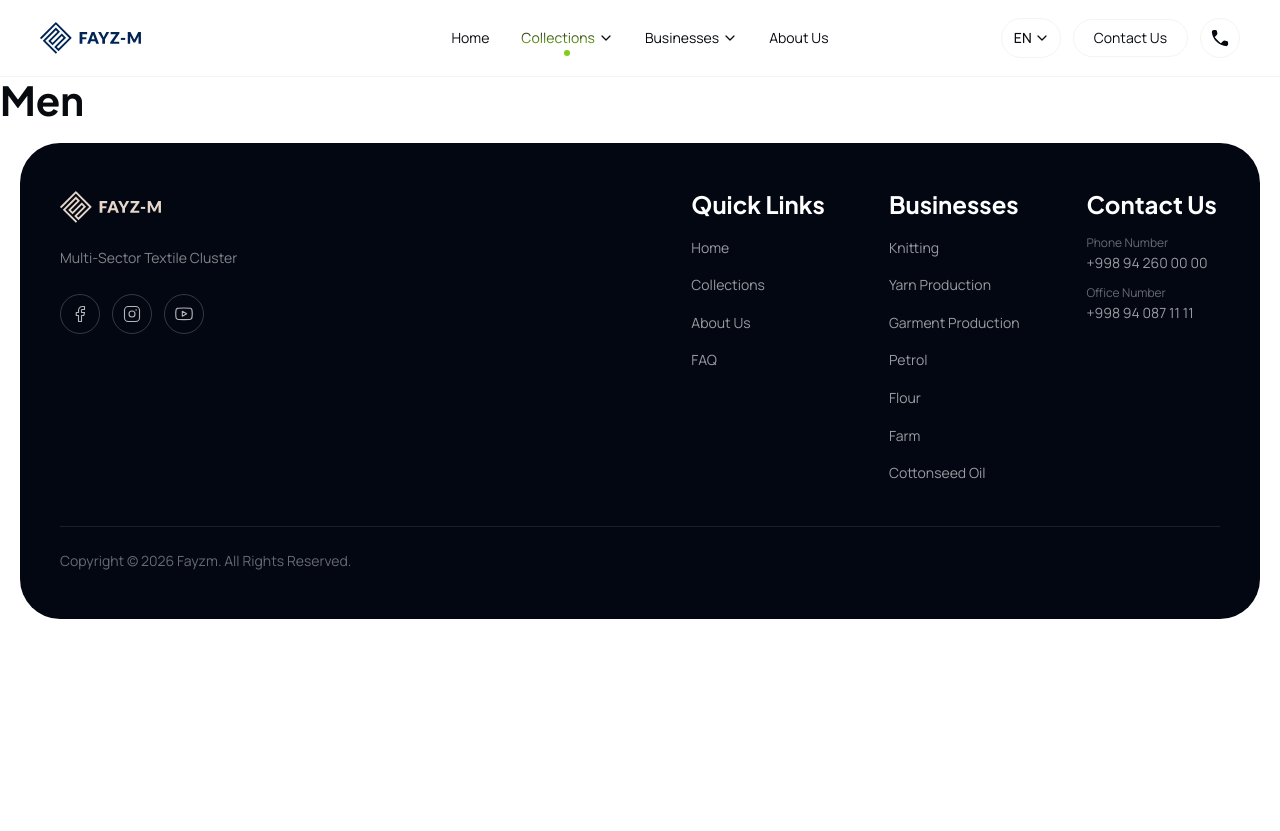
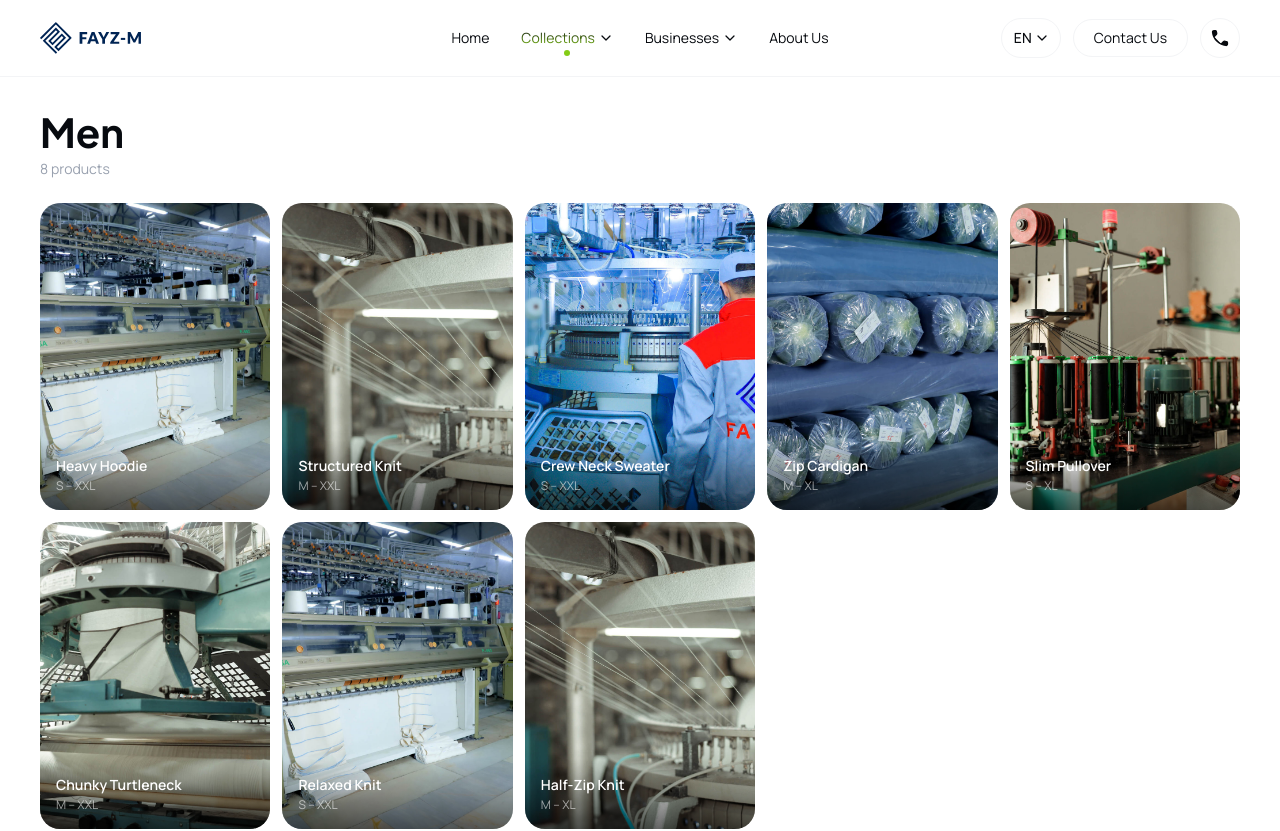
Before and after one commit to shah1690/fayzm, a Next.js app: page /en/collections/men in a window 1280 px wide. Shown: the top 831 px of the page. Before the commit the page ends 800 px from the top, so only its background shows below. Built offline with nearby package versions, Linux system fonts and the light colour scheme.

Commit message:
feat(collections): add product gallery with hover green gradient + arrow
Cards show name/size by default; on hover a lime gradient overlay
and diagonal arrow icon animate in to signal navigation.

```diff
--- a/features/collections/men-page-view.tsx
+++ b/features/collections/men-page-view.tsx
@@ -1,9 +1,82 @@
-import { PageShell } from "@/components/layout/page-shell";
 import { pageMetadata } from "@/content/page-metadata";
 import type { Locale } from "@/shared/i18n/translations";
+import { ProductGallery } from "./product-gallery";
+
+const menProducts = [
+  {
+    id: "m1",
+    name: "Heavy Hoodie",
+    size: "S – XXL",
+    image: "/images/k3.jpg",
+    href: "/contact",
+  },
+  {
+    id: "m2",
+    name: "Structured Knit",
+    size: "M – XXL",
+    image: "/images/k1.jpg",
+    href: "/contact",
+  },
+  {
+    id: "m3",
+    name: "Crew Neck Sweater",
+    size: "S – XXL",
+    image: "/images/k5.jpg",
+    href: "/contact",
+  },
+  {
+    id: "m4",
+    name: "Zip Cardigan",
+    size: "M – XL",
+    image: "/images/k6.jpg",
+    href: "/contact",
+  },
+  {
+    id: "m5",
+    name: "Slim Pullover",
+    size: "S – XL",
+    image: "/images/k4.jpg",
+    href: "/contact",
+  },
+  {
+    id: "m6",
+    name: "Chunky Turtleneck",
+    size: "M – XXL",
+    image: "/images/k2.jpg",
+    href: "/contact",
+  },
+  {
+    id: "m7",
+    name: "Relaxed Knit",
+    size: "S – XXL",
+    image: "/images/k3.jpg",
+    href: "/contact",
+  },
+  {
+    id: "m8",
+    name: "Half-Zip Knit",
+    size: "M – XL",
+    image: "/images/k1.jpg",
+    href: "/contact",
+  },
+];
 
 type MenPageViewProps = Readonly<{ locale: Locale }>;
 
 export function MenPageView({ locale }: MenPageViewProps) {
-  return <PageShell title={pageMetadata.collectionsMen.heading[locale]} />;
+  return (
+    <main className="px-5 py-8 md:px-10">
+      <div className="mx-auto max-w-[1440px]">
+        <div className="mb-6">
+          <h1 className="text-2xl font-bold text-[#070A0F] md:text-3xl">
+            {pageMetadata.collectionsMen.heading[locale]}
+          </h1>
+          <p className="mt-1 text-sm text-gray-400">
+            {menProducts.length} products
+          </p>
+        </div>
+        <ProductGallery products={menProducts} />
+      </div>
+    </main>
+  );
 }
--- /dev/null
+++ b/features/collections/product-gallery.tsx
@@ -0,0 +1,76 @@
+"use client";
+
+import Link from "next/link";
+
+type Product = {
+  id: string;
+  name: string;
+  size: string;
+  image: string;
+  href: string;
+};
+
+type Props = Readonly<{ products: Product[] }>;
+
+function ArrowIcon() {
+  return (
+    <svg
+      width="24"
+      height="24"
+      viewBox="0 0 24 24"
+      fill="none"
+      xmlns="http://www.w3.org/2000/svg"
+      aria-hidden="true"
+      focusable="false"
+    >
+      <path
+        d="M7 17L17 7M17 7H7M17 7V17"
+        stroke="white"
+        strokeWidth="2"
+        strokeLinecap="round"
+        strokeLinejoin="round"
+      />
+    </svg>
+  );
+}
+
+export function ProductGallery({ products }: Props) {
+  return (
+    <div className="grid grid-cols-2 gap-3 sm:grid-cols-3 md:grid-cols-4 lg:grid-cols-5">
+      {products.map((product) => (
+        <Link
+          key={product.id}
+          href={product.href}
+          className="group relative overflow-hidden"
+          style={{ borderRadius: 20, aspectRatio: "3/4" }}
+        >
+          {/* eslint-disable-next-line @next/next/no-img-element */}
+          <img
+            src={product.image}
+            alt={product.name}
+            className="absolute inset-0 h-full w-full object-cover transition-transform duration-500 group-hover:scale-105"
+          />
+
+          {/* Default overlay: name + size */}
+          <div className="absolute inset-x-0 bottom-0 bg-gradient-to-t from-black/60 to-transparent p-4 transition-opacity duration-300 group-hover:opacity-0">
+            <p className="text-sm font-semibold text-white">{product.name}</p>
+            <p className="mt-0.5 text-xs text-white/60">{product.size}</p>
+          </div>
+
+          {/* Hover overlay: green gradient + arrow */}
+          <div
+            className="absolute inset-0 flex items-center justify-center opacity-0 transition-opacity duration-300 group-hover:opacity-100"
+            style={{
+              background:
+                "linear-gradient(180deg, rgba(132,204,22,0.15) 0%, rgba(132,204,22,0.85) 100%)",
+            }}
+          >
+            <div className="flex h-12 w-12 items-center justify-center rounded-full bg-white/20 backdrop-blur-sm">
+              <ArrowIcon />
+            </div>
+          </div>
+        </Link>
+      ))}
+    </div>
+  );
+}
--- a/features/collections/women-page-view.tsx
+++ b/features/collections/women-page-view.tsx
@@ -1,9 +1,96 @@
-import { PageShell } from "@/components/layout/page-shell";
 import { pageMetadata } from "@/content/page-metadata";
 import type { Locale } from "@/shared/i18n/translations";
+import { ProductGallery } from "./product-gallery";
+
+const womenProducts = [
+  {
+    id: "w1",
+    name: "Classic Hoodie",
+    size: "XS – XL",
+    image: "/images/k2.jpg",
+    href: "/contact",
+  },
+  {
+    id: "w2",
+    name: "Ribbed Pullover",
+    size: "S – XXL",
+    image: "/images/k4.jpg",
+    href: "/contact",
+  },
+  {
+    id: "w3",
+    name: "Oversized Knit",
+    size: "S – XL",
+    image: "/images/k5.jpg",
+    href: "/contact",
+  },
+  {
+    id: "w4",
+    name: "Slim Turtleneck",
+    size: "XS – L",
+    image: "/images/k6.jpg",
+    href: "/contact",
+  },
+  {
+    id: "w5",
+    name: "Cropped Cardigan",
+    size: "S – XL",
+    image: "/images/k3.jpg",
+    href: "/contact",
+  },
+  {
+    id: "w6",
+    name: "Zip-Up Fleece",
+    size: "XS – XXL",
+    image: "/images/k2.jpg",
+    href: "/contact",
+  },
+  {
+    id: "w7",
+    name: "V-Neck Sweater",
+    size: "S – XL",
+    image: "/images/k5.jpg",
+    href: "/contact",
+  },
+  {
+    id: "w8",
+    name: "Cable Knit Vest",
+    size: "S – L",
+    image: "/images/k4.jpg",
+    href: "/contact",
+  },
+  {
+    id: "w9",
+    name: "Wrap Cardigan",
+    size: "XS – XL",
+    image: "/images/k6.jpg",
+    href: "/contact",
+  },
+  {
+    id: "w10",
+    name: "Polo Neck Knit",
+    size: "S – XXL",
+    image: "/images/k3.jpg",
+    href: "/contact",
+  },
+];
 
 type WomenPageViewProps = Readonly<{ locale: Locale }>;
 
 export function WomenPageView({ locale }: WomenPageViewProps) {
-  return <PageShell title={pageMetadata.collectionsWomen.heading[locale]} />;
+  return (
+    <main className="px-5 py-8 md:px-10">
+      <div className="mx-auto max-w-[1440px]">
+        <div className="mb-6">
+          <h1 className="text-2xl font-bold text-[#070A0F] md:text-3xl">
+            {pageMetadata.collectionsWomen.heading[locale]}
+          </h1>
+          <p className="mt-1 text-sm text-gray-400">
+            {womenProducts.length} products
+          </p>
+        </div>
+        <ProductGallery products={womenProducts} />
+      </div>
+    </main>
+  );
 }
```
